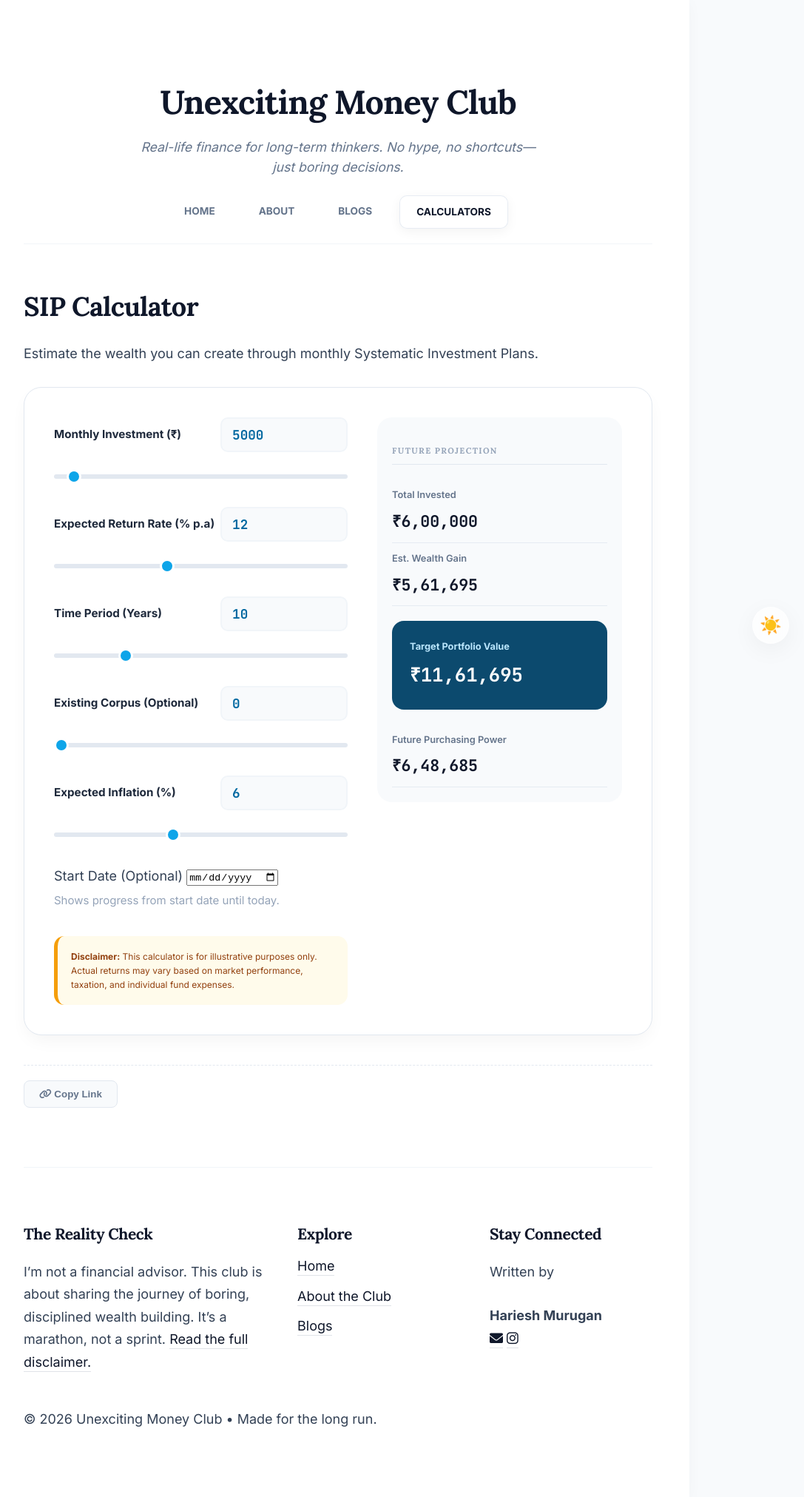
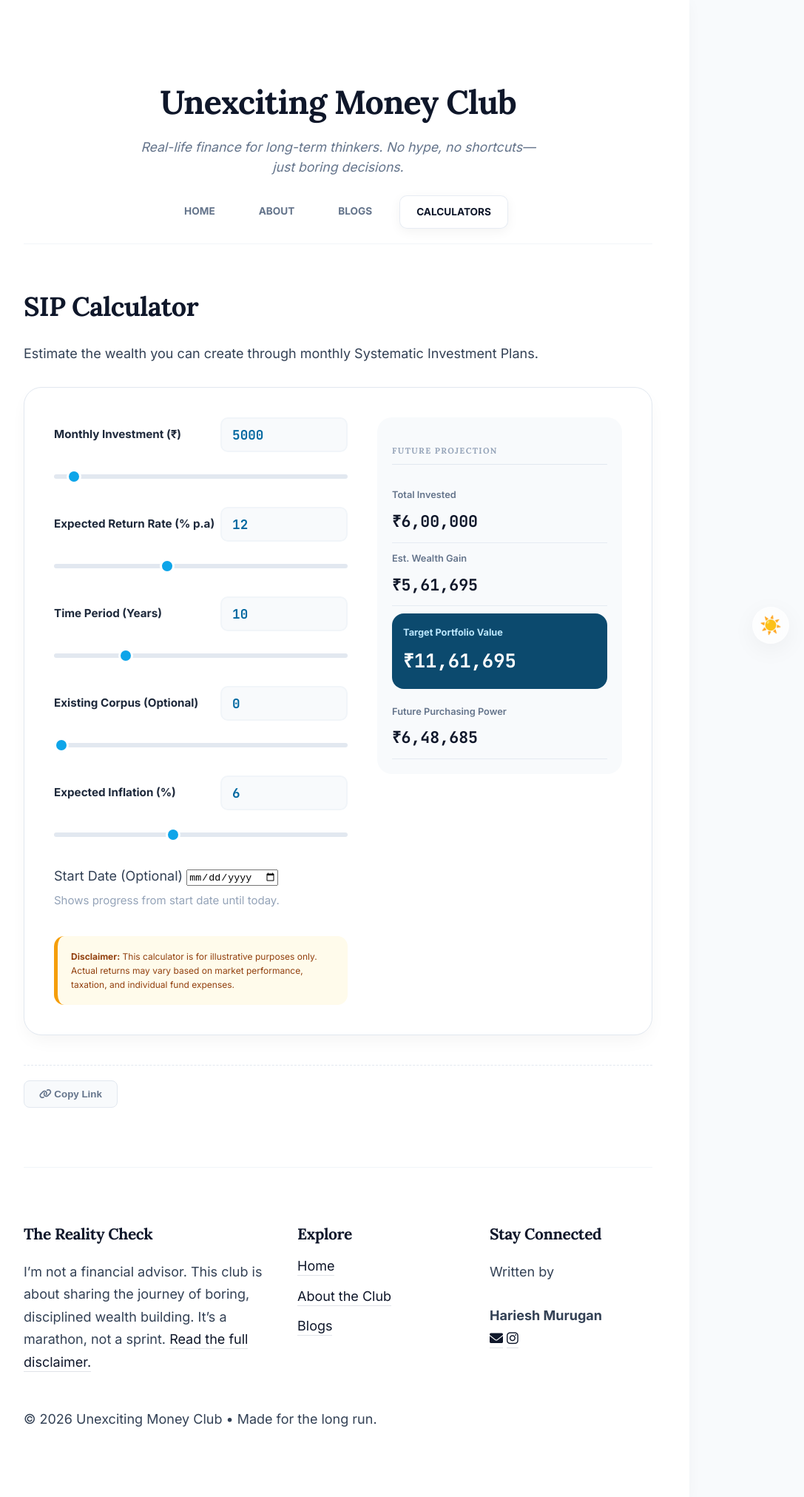
Before and after one commit to HarieshMK/HarieshMK.github.io, a Jekyll site: the page built from calculators/sip.md, in a window 1280 px wide. Shown: the whole page at 74% size, without its empty margins (183-1270 px from the left). Built offline with Jekyll 4.4.1, drawn with Linux system fonts in a browser that asks for light colours.

Commit message:
Update style.css

```diff
--- a/assets/css/style.css
+++ b/assets/css/style.css
@@ -707,8 +707,8 @@ img {
 
 /* Target Portfolio Card (The Highlight Box) */
 .result-item.highlight {
-  margin: 20px 0;                /* Vertical margin outside the highlighted blue box */
-  padding: 24px;                 /* Internal padding inside the highlighted blue box */
+  margin: 10px 0;                /* Vertical margin outside the highlighted blue box */
+  padding: 15px;                 /* Internal padding inside the highlighted blue box */
   background: #0c4a6e;           /* Highlight box color */
   border-radius: 16px;           /* Roundness of the highlight box */
   border: none;
```
